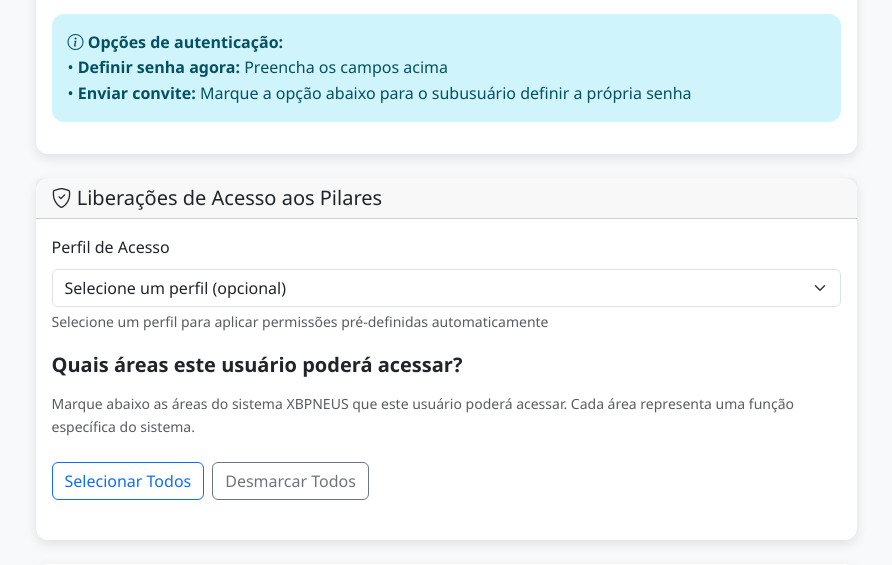
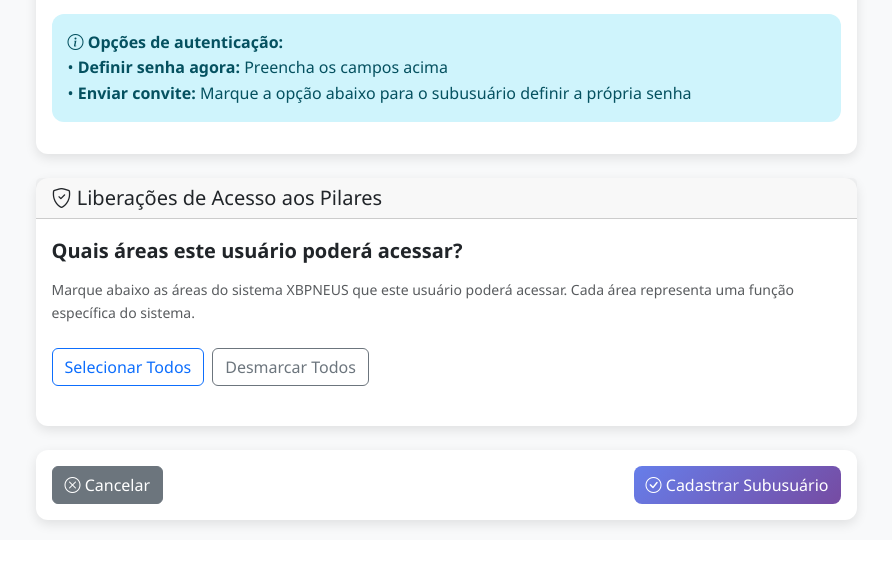
Before and after one commit to xbpneus-gestao-de-frota/FER, a Django app: page /painel/configuracoes/subusuarios/novo/ in a window 1280 px wide. Shown: the part 806-1371 px from the top of the page, without its empty margins (319-1211 px from the left). After the commit the page ends 1334 px from the top, so only its background shows below. Run offline with Django 4.2, Linux system fonts and the light colour scheme; the visitor is signed in with stand-in values (Sample User, id 1); data that the repository does not hold is empty.

Commit message:
Remove campo Perfil de Acesso do formulário de subusuário

```diff
--- a/xbpneus/apps/subusuarios/templates/subusuarios/subusuarios_form_novo.html
+++ b/xbpneus/apps/subusuarios/templates/subusuarios/subusuarios_form_novo.html
@@ -200,16 +200,7 @@
                     </h5>
                 </div>
                 <div class="card-body">
-                    <!-- Perfil de Acesso -->
-                    <div class="mb-3">
-                        <label for="{{ form.perfil_acesso.id_for_label }}" class="form-label">
-                            {{ form.perfil_acesso.label }}
-                        </label>
-                        {{ form.perfil_acesso }}
-                        {% if form.perfil_acesso.help_text %}
-                            <div class="form-text">{{ form.perfil_acesso.help_text }}</div>
-                        {% endif %}
-                    </div>
+
 
                     <!-- Seção de Módulos com Template Melhorado -->
                     <div class="mb-4">
```
